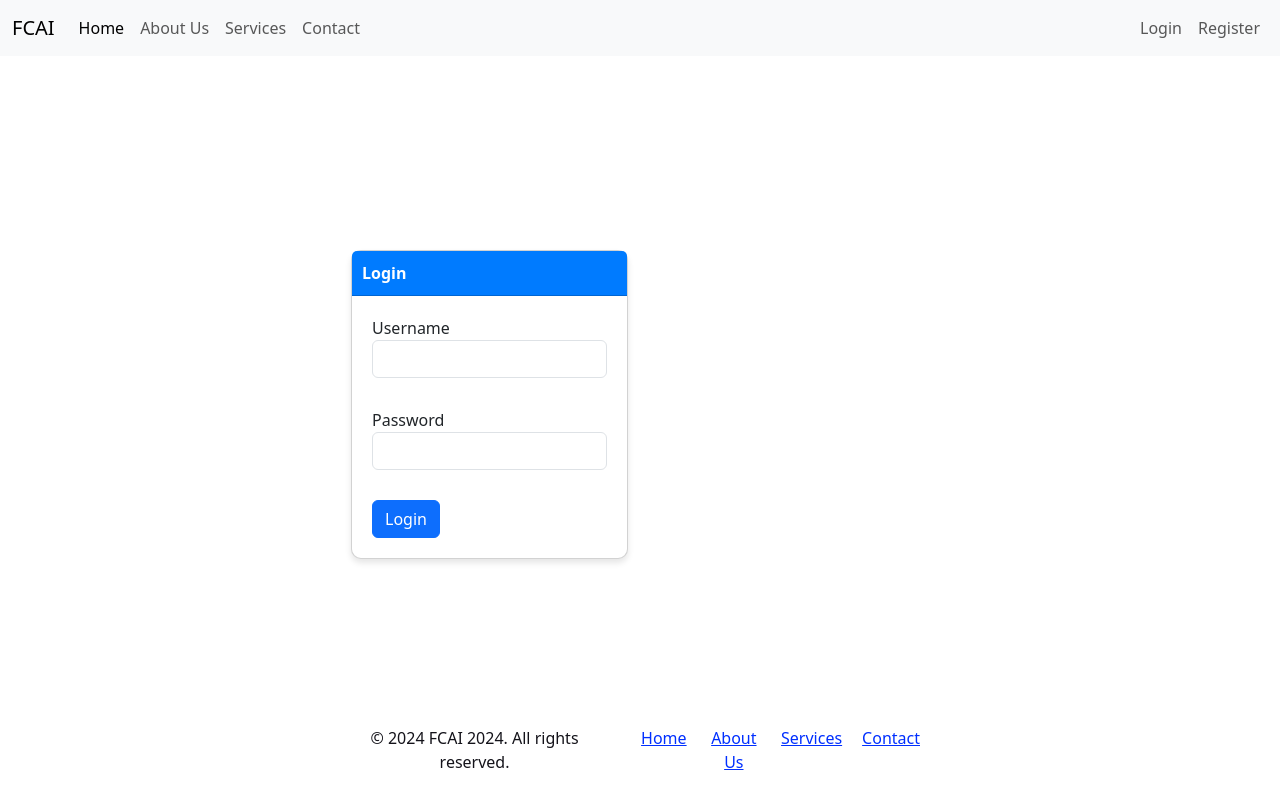
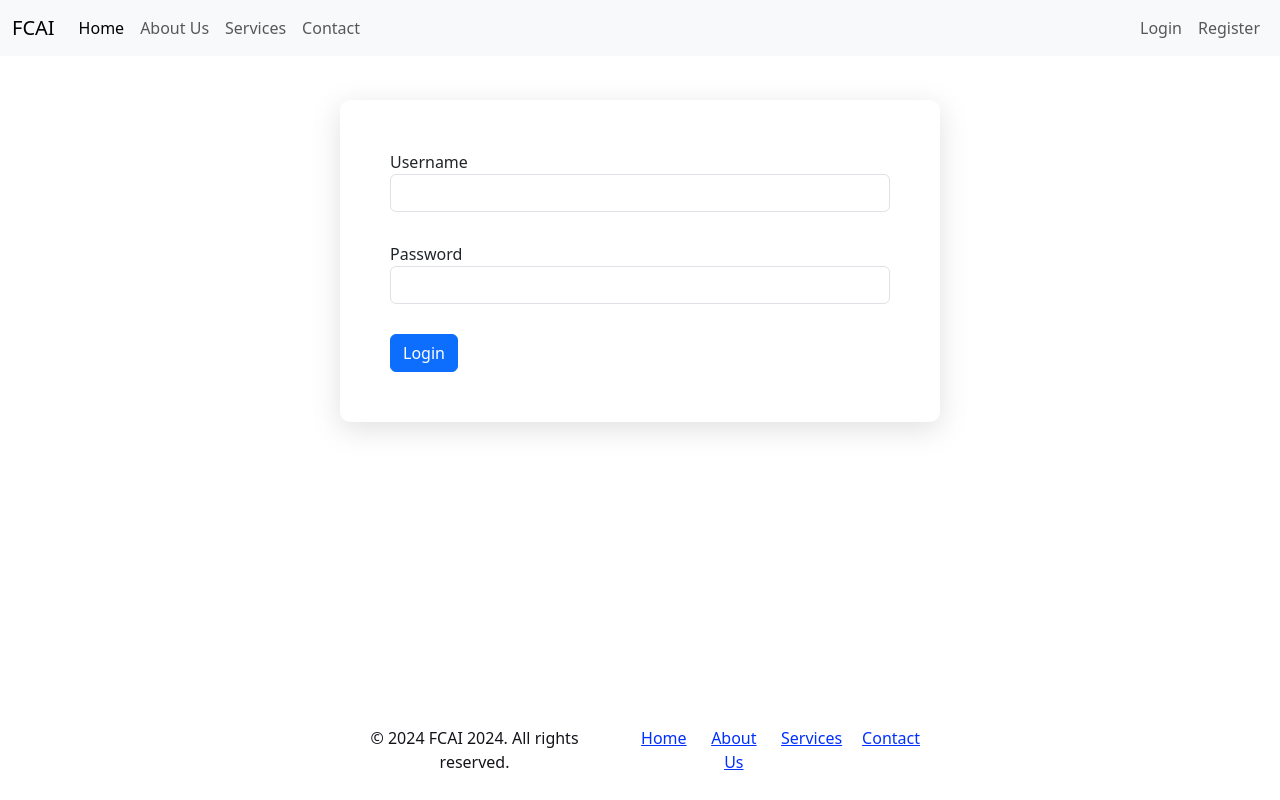
Before and after one commit to youssefahmedzakaria/Web_project, a PHP site: page /login.php in a window 1280 px wide. Run offline with PHP 8.4, Linux system fonts and the light colour scheme.

Commit message:
Minor edits in login style

```diff
--- a/login.php
+++ b/login.php
@@ -28,13 +28,9 @@ if(isset($_POST['submit'])){
 </head>
 <body>
 <?php include 'header.php';?>
-        <div class="row">
+        <div class="container">
             <div class="col-md-3 offset-md-3">
-                <div class="card">
-                    <div class="card-header">
-                        Login
                     </div>
-                    <div class="card-body">
                         <form action="login.php" method="post">
                             <div class="form-group">
                             <label for="username">Username</label>
@@ -47,9 +43,6 @@ if(isset($_POST['submit'])){
                             <button type="submit" class="btn btn-primary">Login</button>
                         </form>
                     </div>
-            </div>
-        </div>
-    </div>
     <?php include 'footer.php';?>
 
 </body>
```
Also changed, not shown: style.css (line endings or trailing spaces).
